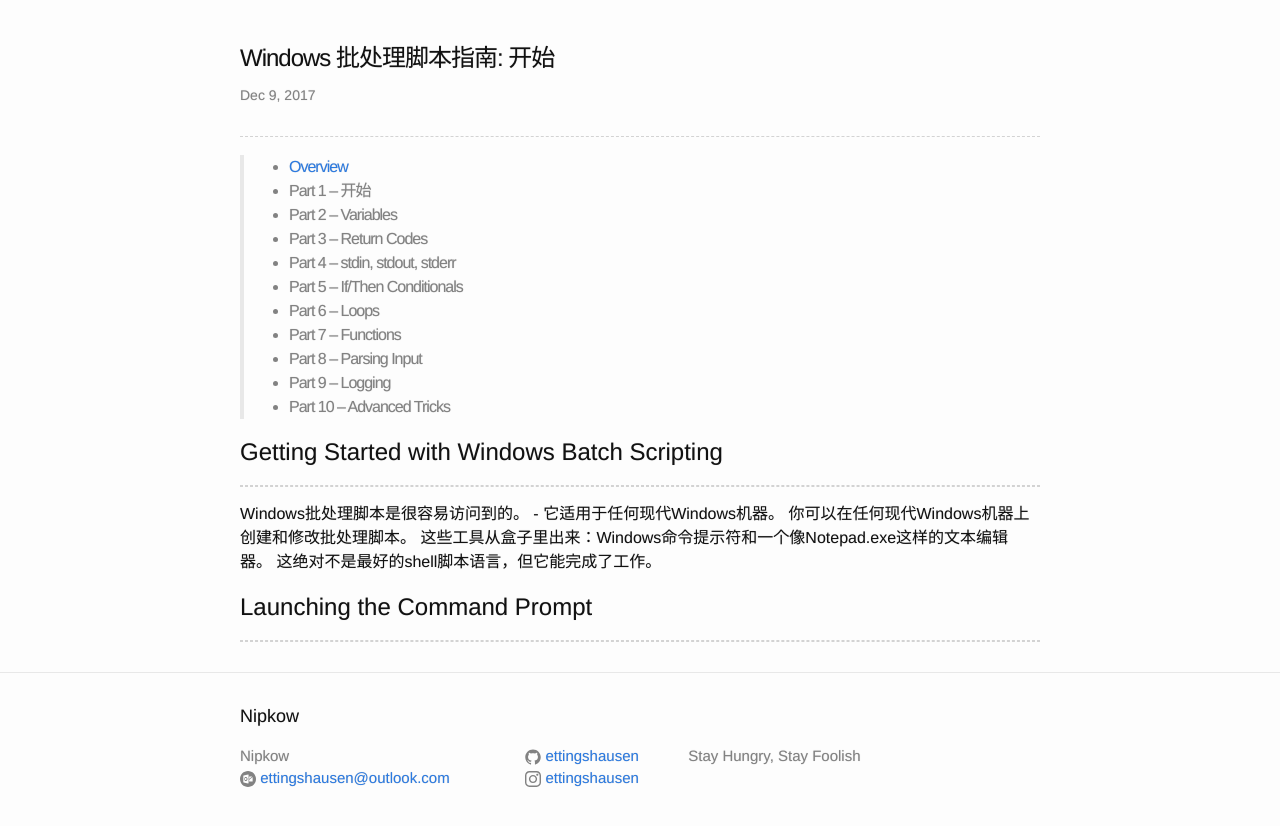
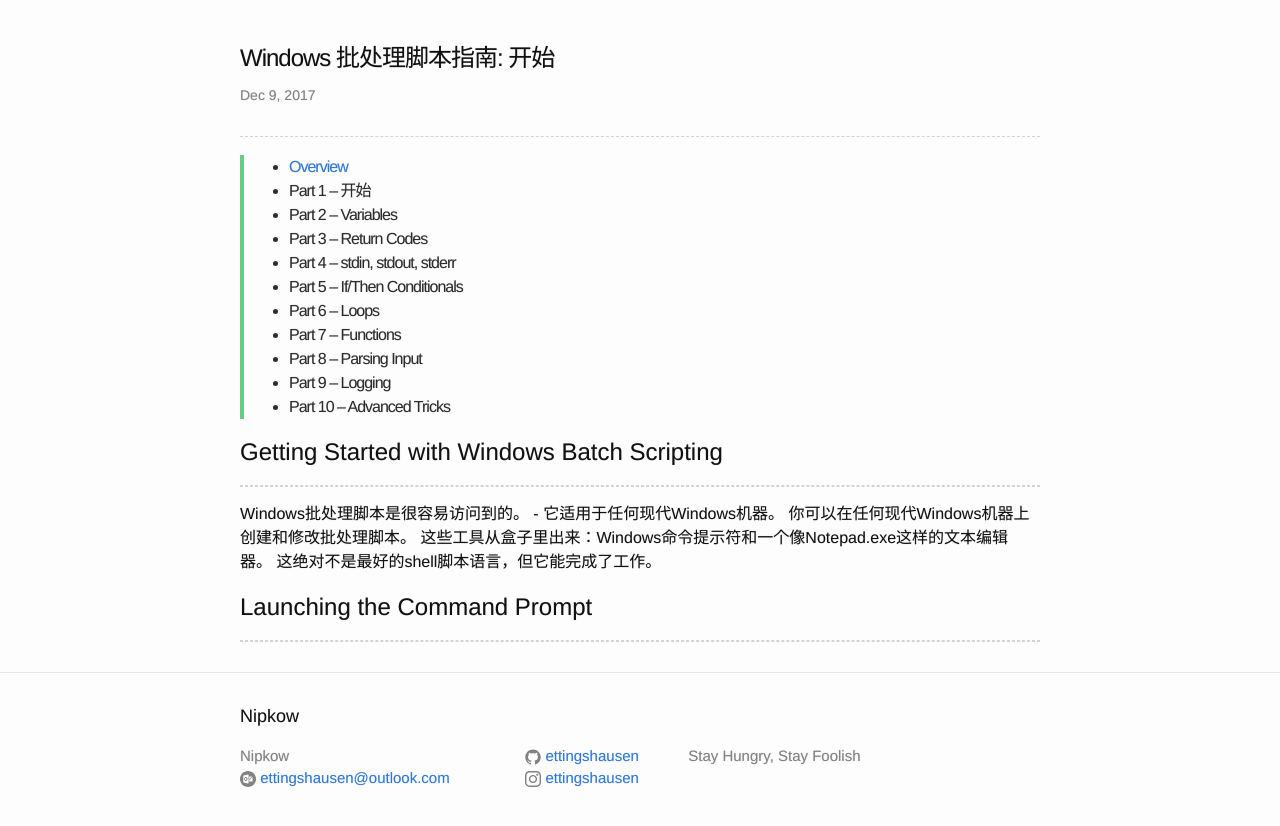
Before and after one commit to ettingshausen/ettingshausen.github.io, a Jekyll site: the page built from _posts/2017-12-10-windows-batch-getting-started.md, in a window 1280 px wide. Shown: the top 826 px of the page. Built offline with Jekyll 4.4.1, drawn with Linux system fonts in a browser that asks for light colours; Markdown is read by kramdown in place of the engine named in the settings.

Commit message:
update blockquote style

```diff
--- a/_sass/_base.scss
+++ b/_sass/_base.scss
@@ -126,8 +126,8 @@ a {
  * Blockquotes
  */
 blockquote {
-    color: $grey-color;
-    border-left: 4px solid $grey-color-light;
+    color: #2d2c2c;
+    border-left: 4px solid #69cc86;
     padding-left: $spacing-unit / 2;
     font-size: 16px;
     letter-spacing: -1px;
```
